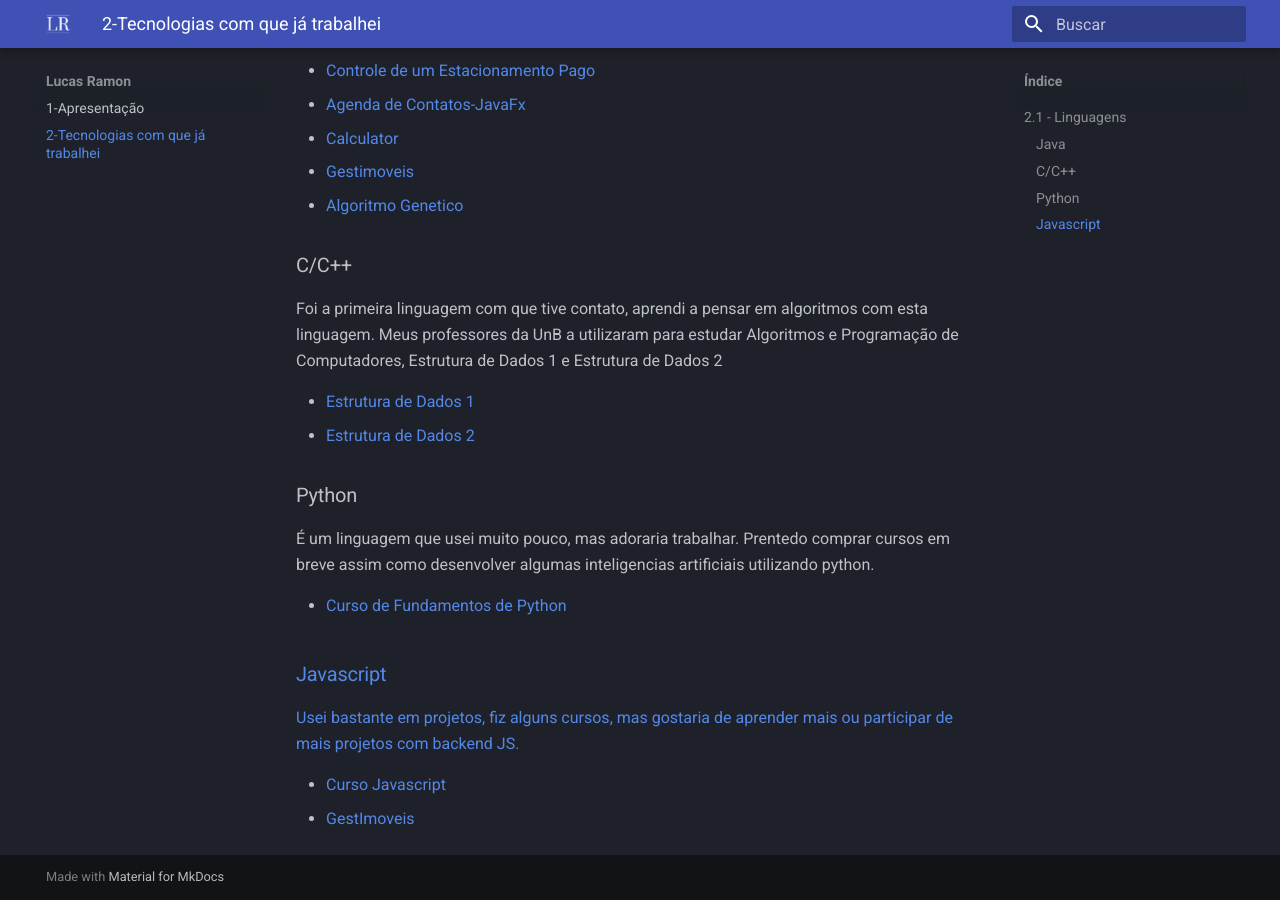
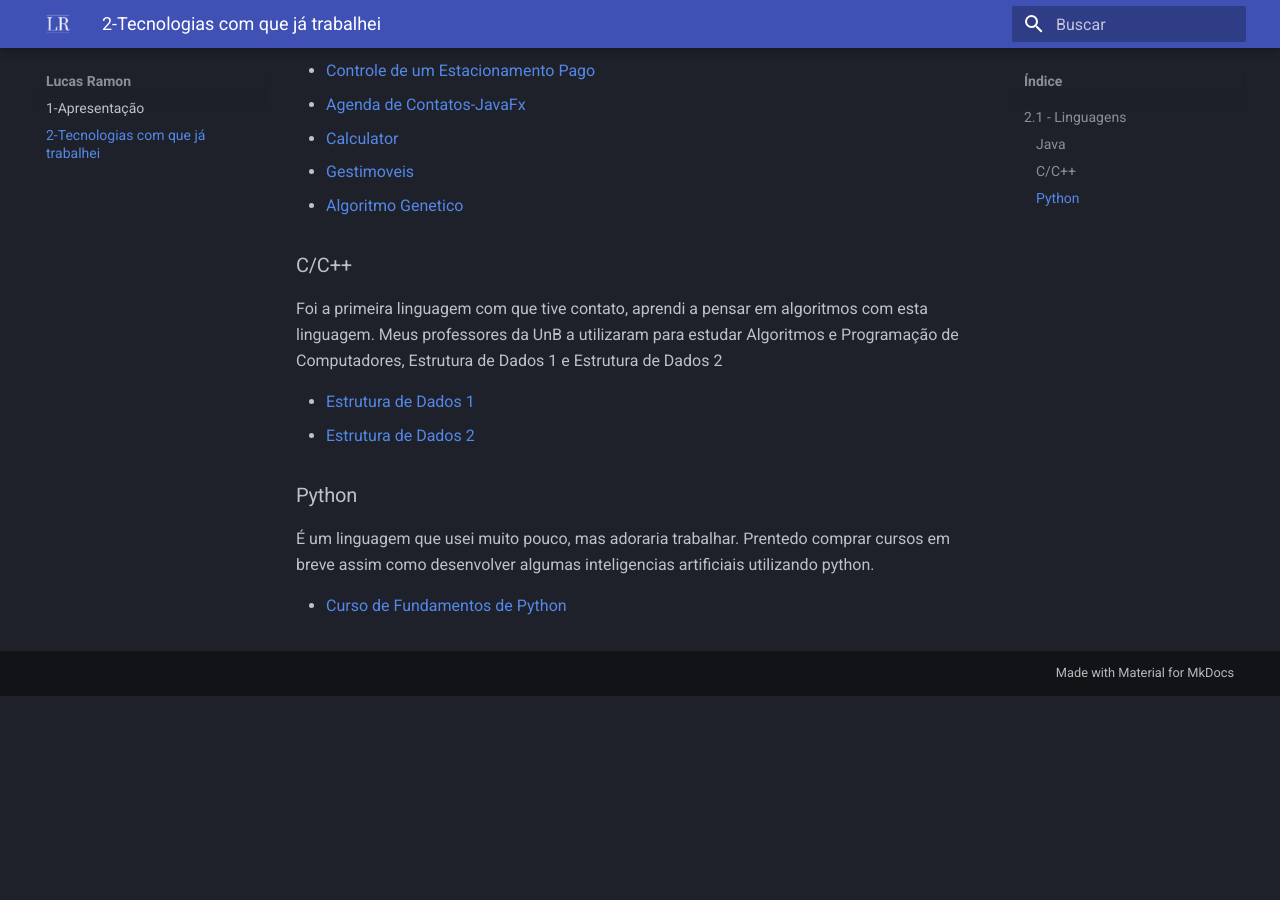
Before and after one commit to lramon2001/lramon2001.github.io, an MkDocs documentation site: the page built from docs/softskills.md, in a window 1280 px wide and 900 px high, scrolled down 541 px. Built offline with MkDocs 1.6.1 and Material for MkDocs 9.7.7, drawn with Linux system fonts in a browser that asks for light colours; after the commit the page ends 1237 px from its top, so only the background shows below that.

Commit message:
Update softskills.md

```diff
--- a/docs/softskills.md
+++ b/docs/softskills.md
@@ -56,13 +56,3 @@
 
   <tr>
 </tr>
-
-### Javascript
-
- Usei bastante em projetos, fiz alguns cursos, mas gostaria de aprender mais ou participar de mais projetos com backend JS.
-
-
- <ul>
-  <li><a href="https://github.com/lramon2001/Curso-de-JavaScript">Curso Javascript</a></li>
-  <li><a href="https://github.com/lramon2001/GestImoveis-Corretores">GestImoveis</a></li>
-  </ul>
```
